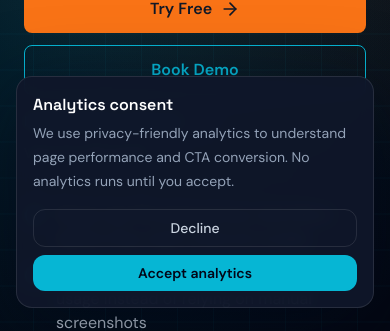
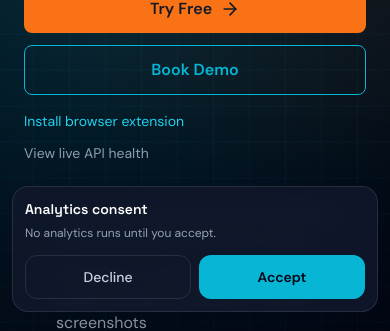
Before and after one commit to nazifsohtaoglu/neutralai-website, a Next.js app: page / in a window 390 px wide. Shown: the part 520-851 px from the top of the page. Built offline with nearby package versions, Linux system fonts and the light colour scheme; no server answers.

Commit message:
fix: make mobile analytics consent non-blocking for hero CTAs

```diff
--- a/app/components/AnalyticsProvider.tsx
+++ b/app/components/AnalyticsProvider.tsx
@@ -89,8 +89,28 @@ export default function AnalyticsProvider() {
       ) : null}
 
       {consent === null ? (
-        <div className="fixed inset-x-4 bottom-4 z-[70] mx-auto max-w-3xl rounded-2xl border border-white/10 bg-background-secondary/95 p-4 shadow-[0_24px_80px_rgba(2,8,23,0.55)] backdrop-blur md:p-5">
-          <div className="flex flex-col gap-4 md:flex-row md:items-center md:justify-between">
+        <div className="fixed inset-x-3 bottom-3 z-[70] mx-auto max-w-3xl rounded-2xl border border-white/10 bg-background-secondary/95 p-3 shadow-[0_24px_80px_rgba(2,8,23,0.55)] backdrop-blur sm:inset-x-4 sm:bottom-4 sm:p-4 md:p-5">
+          <div className="sm:hidden">
+            <p className="font-heading text-sm font-semibold text-white">Analytics consent</p>
+            <p className="mt-1 text-xs leading-5 text-slate-400">No analytics runs until you accept.</p>
+            <div className="mt-3 grid grid-cols-2 gap-2">
+              <button
+                type="button"
+                onClick={() => chooseConsent('declined')}
+                className="h-11 rounded-xl border border-white/10 px-3 text-sm font-medium text-slate-300 transition hover:border-white/20 hover:text-white"
+              >
+                Decline
+              </button>
+              <button
+                type="button"
+                onClick={() => chooseConsent('accepted')}
+                className="h-11 rounded-xl bg-primary px-3 text-sm font-semibold text-slate-950 transition hover:bg-primary-light"
+              >
+                Accept
+              </button>
+            </div>
+          </div>
+          <div className="hidden flex-col gap-4 sm:flex md:flex-row md:items-center md:justify-between">
             <div>
               <p className="font-heading text-base font-semibold text-white">Analytics consent</p>
               <p className="mt-1 text-sm leading-6 text-slate-400">
```
